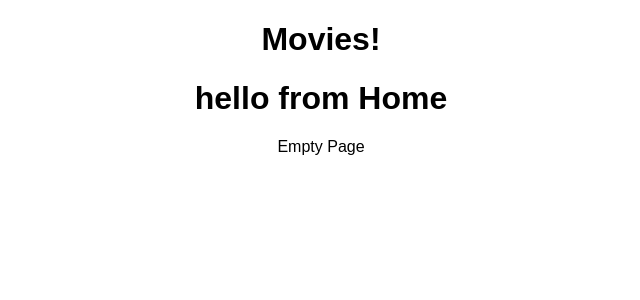
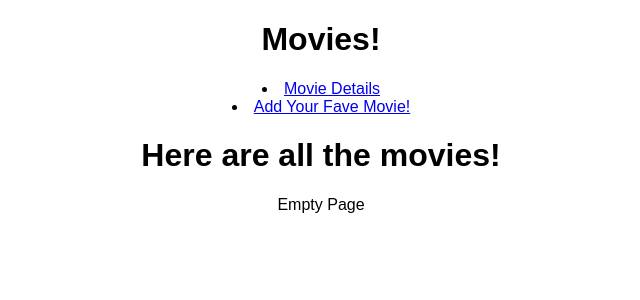
Before and after one commit to laramaurine/movie-sagas, a React (Create React App) app: page / in a window 1280 px wide. Shown: the top 300 px of the page, without its empty margins (319-959 px from the left). Built offline with nearby package versions, Linux system fonts and the light colour scheme.

Commit message:
links on home page working

```diff
--- a/src/components/AddMovie/AddMovie.js
+++ b/src/components/AddMovie/AddMovie.js
@@ -2,7 +2,18 @@ import React, { Component } from 'react';
 //import { connect } from 'react-redux';
 
 class AddMovie extends Component {
+   state = {
+       newMovie: {
+       title: '',
+       poster: '',
+       description: '',
+       genre:''
+       }
+   }
 
+   componentDidMount(){
+       console.log('in componenet did mount');
+   }
     render(){
 
         return(
--- a/src/components/Home/Home.js
+++ b/src/components/Home/Home.js
@@ -1,18 +1,34 @@
 import React, { Component } from 'react';
-//import { connect } from 'react-redux';
+import { connect } from 'react-redux';
+import {HashRouter as Router, Route, Link} from 'react-router-dom';
 
 class Home extends Component {
+    componentDidMount() {
+        //get movies on page load
+       this.getMovies()
+      }
 
+      getMovies() {
+        this.props.dispatch({ type: 'FETCH_MOVIES' });
+      }
     render(){
+        console.log('redux state =');
 
         return(
-            <h1>hello from Home</h1>
+            <div>
+            <li><Link to="/Detail">Movie Details</Link></li>
+            <li><Link to="/AddMovie">Add Your Fave Movie!</Link></li>
+
+            <h1>Here are all the movies!</h1>
+
+            </div>
         )
     }
 }
 
-// const stateToProps = (reduxState) => ({
-//     reduxState,
-//   });
+const mapStateToProps = (reduxState) => ({
+    reduxState,
+  });
 
-export default (Home);
+export default connect(mapStateToProps)(Home);
+//export default (Home);
```
Also changed, not shown: 2 other files (tests, documents, lock files or other folders).
